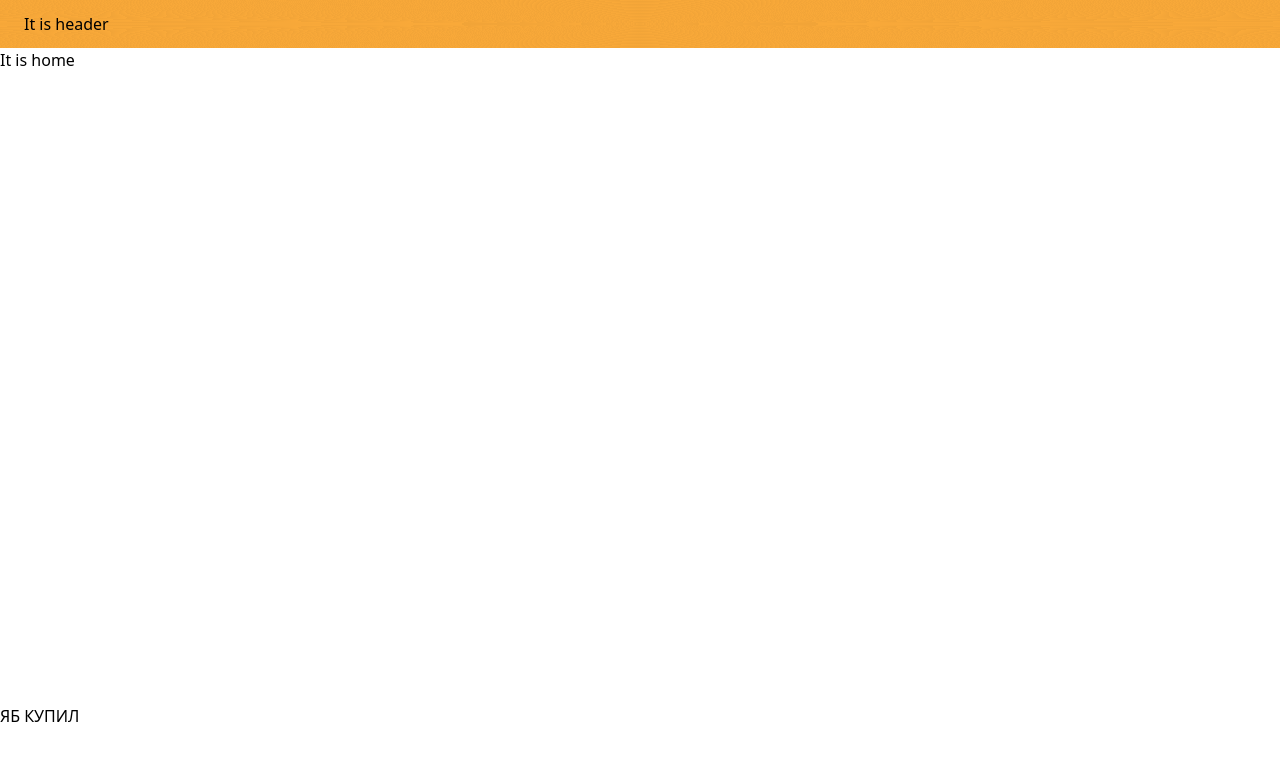
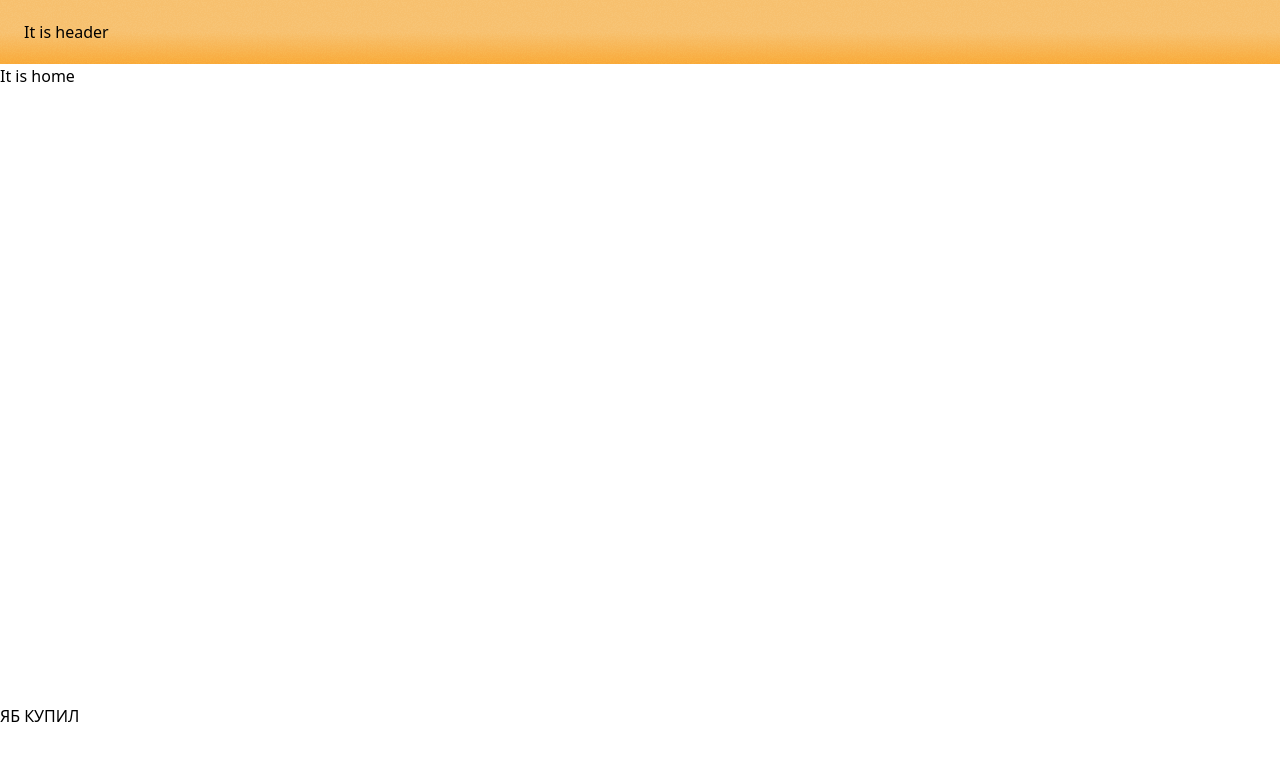
Before and after one commit to wilsonSev/yab-kupil, a Vue app: page / in a window 1280 px wide. Shown: the top 760 px of the page. Built offline with nearby package versions, Linux system fonts and the light colour scheme.

Commit message:
Add bg to header

```diff
--- a/src/App.vue
+++ b/src/App.vue
@@ -1,6 +1,6 @@
 <template>
   <div class="min-h-screen flex flex-col">
-    <Header class="h-12" />
+    <Header class="h-16" />
 
     <main class="flex-1">
       <Home />
--- a/src/components/Header.vue
+++ b/src/components/Header.vue
@@ -1,8 +1,18 @@
 <template>
   <header class="w-full py-4 px-6 flex items-center justify-between"
-  style="background-color: #F9A939;
-   background-image: repeating-radial-gradient(rgba(0,0,0,0.03) 1px, transparent 2px);
-   ">
+  style="
+    background:
+    url('/noise.svg'),
+    linear-gradient(
+      to bottom,
+      #f7c06e 50%,
+      #F9A939 100%
+    );
+    background-blend-mode: overlay;
+    background-size: 100px 100px, cover;
+    background-repeat: repeat, no-repeat;
+    "
+  >
     <h1>It is header</h1>
   </header>
 </template>
```
